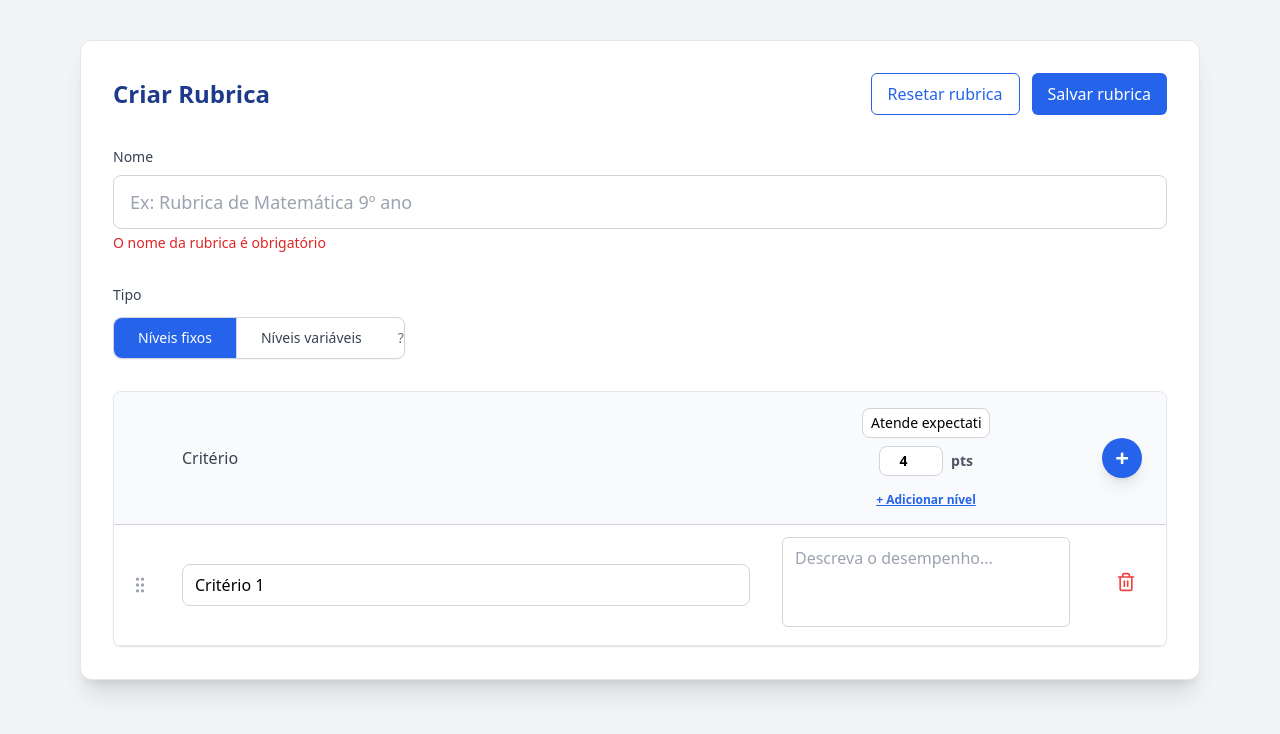
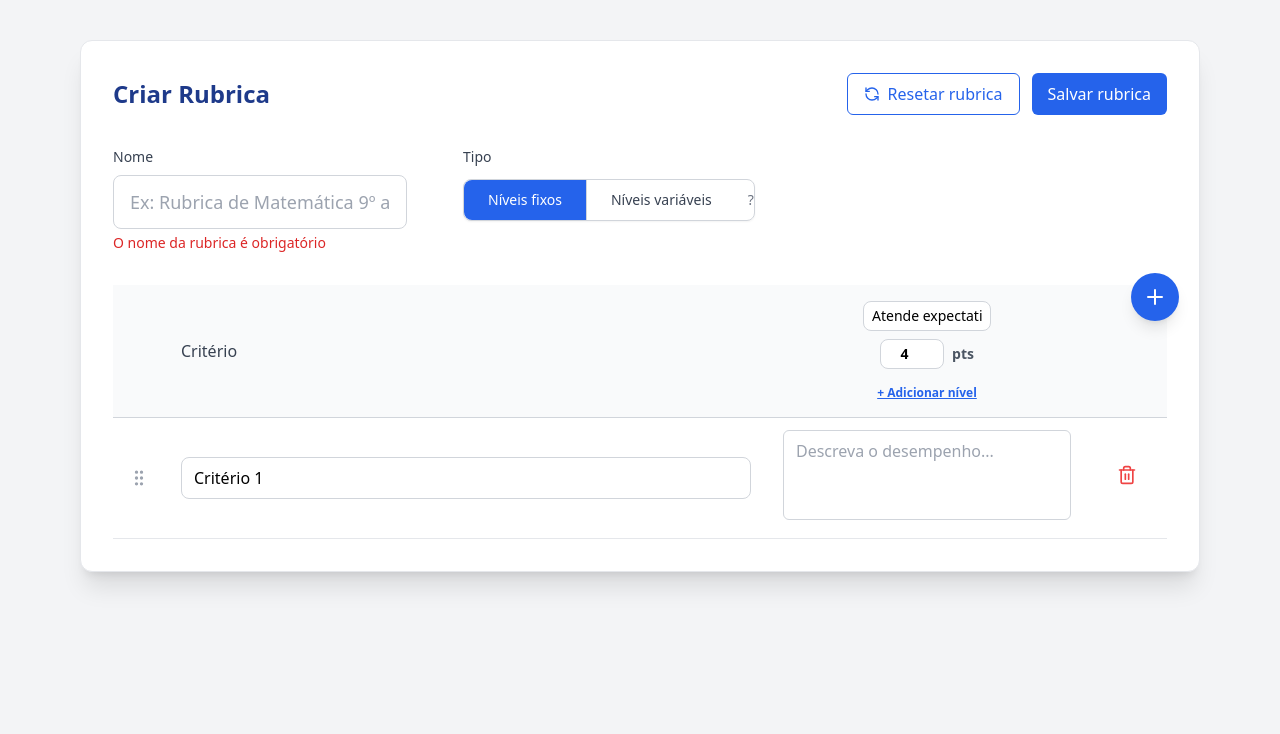
Before and after one commit to Jladislauu/Desafio-Positivo, a React (Vite) app in the folder rubric-app/client/: page / in a window 1280 px wide. Shown: the top 734 px of the page. Built offline with nearby package versions, Linux system fonts and the light colour scheme.

Commit message:
style: reajustando posicionamento de componentes no header para refinamento visual

```diff
--- a/rubric-app/client/src/App.tsx
+++ b/rubric-app/client/src/App.tsx
@@ -9,12 +9,14 @@ function AppContent() {
   const { rubric } = useRubric();
 
   return (
-    <div className="min-h-screen bg-gray-100"> {/* Fundo cinza opaco como pedido */}
-      <div className="max-w-6xl mx-auto px-4 py-10"> {/* Centralizado, com padding vertical */}
-        <div className="bg-white rounded-xl shadow-xl border border-gray-200 p-8"> {/* Card único, branco, com shadow forte e arredondado */}
+    <div className="min-h-screen bg-gray-100">
+      <div className="max-w-6xl mx-auto px-4 py-10">
+        <div className="bg-white rounded-xl shadow-xl border border-gray-200 p-8">
           <RubricHeader />
-          <RubricNameInput />
-          <TypeToggle />
+          <div className="flex items-start gap-6 mb-8"> {/* Flex para Name e Type lado a lado */}
+            <RubricNameInput />
+            <TypeToggle />
+          </div>
           <RubricTable />
         </div>
       </div>
--- a/rubric-app/client/src/components/RubricHeader.tsx
+++ b/rubric-app/client/src/components/RubricHeader.tsx
@@ -2,6 +2,7 @@
 import { useRubric } from '../context/RubricContext';
 import axios from 'axios';
 import { useState } from 'react';
+import { RefreshCcw } from 'lucide-react';
 
 export default function RubricHeader() {
   const { rubric, resetRubric } = useRubric();
@@ -33,16 +34,17 @@ export default function RubricHeader() {
   };
 
   return (
-    <div className="flex flex-col gap-4 mb-8"> {/* Added mb-8 for spacing inside card */}
+    <div className="flex flex-col gap-4 mb-8">
       <div className="flex justify-between items-center">
-        <h1 className="text-2xl font-semibold text-blue-900"> {/* Blue-dark, slightly smaller than 3xl for CoGrader fit */}
+        <h1 className="text-2xl font-semibold text-blue-900">
           Criar Rubrica
         </h1>
         <div className="flex gap-3">
           <button
             onClick={resetRubric}
-            className="px-4 py-2 border border-blue-600 text-blue-600 rounded-md hover:bg-blue-50 transition"
+            className="px-4 py-2 border border-blue-600 text-blue-600 rounded-md hover:bg-blue-50 transition flex items-center gap-2"
           >
+            <RefreshCcw className="w-4 h-4" />
             Resetar rubrica
           </button>
           <button
--- a/rubric-app/client/src/components/RubricNameInput.tsx
+++ b/rubric-app/client/src/components/RubricNameInput.tsx
@@ -4,14 +4,14 @@ export default function RubricNameInput() {
   const { rubric, updateRubric } = useRubric();
 
   return (
-    <div className="mb-8">
+    <div className="flex flex-col">
       <label className="block text-sm font-medium text-gray-700 mb-2">Nome</label>
       <input
         type="text"
         value={rubric.name}
         onChange={(e) => updateRubric({ name: e.target.value })}
         placeholder="Ex: Rubrica de Matemática 9º ano"
-        className="w-full px-4 py-3 border border-gray-300 rounded-lg focus:ring-2 focus:ring-blue-500 focus:border-transparent text-lg"
+        className="w-full max-w-md px-4 py-3 border border-gray-300 rounded-lg focus:ring-2 focus:ring-blue-500 focus:border-transparent text-lg"
       />
       {!rubric.name && (
         <p className="mt-1 text-sm text-red-600">O nome da rubrica é obrigatório</p>
--- a/rubric-app/client/src/components/RubricTable.tsx
+++ b/rubric-app/client/src/components/RubricTable.tsx
@@ -1,4 +1,4 @@
-// client/src/components/RubricTable.tsx
+// src/components/RubricTable.tsx
 import { useRubric } from '../context/RubricContext';
 import CriterionRow from './CriterionRow';
 import LevelHeaderCell from './LevelHeaderCell';
@@ -16,6 +16,7 @@ import {
   verticalListSortingStrategy,
 } from '@dnd-kit/sortable';
 import type { DragEndEvent } from '@dnd-kit/core';
+import { Plus } from 'lucide-react';
 
 export default function RubricTable() {
   const { rubric, addCriterion, moveCriterion } = useRubric();
@@ -30,7 +31,7 @@ export default function RubricTable() {
     if (!over || active.id === over.id) return;
 
     const oldIndex = rubric.criteria.findIndex((c) => c.id === active.id);
-    const newIndex = rubric.criteria.findIndex((c) => c.id === over.id); // ← AQUI ERA O ERRO
+    const newIndex = rubric.criteria.findIndex((c) => c.id === over.id);
 
     if (oldIndex !== newIndex) {
       moveCriterion(oldIndex, newIndex);
@@ -40,29 +41,20 @@ export default function RubricTable() {
   const criterionIds = rubric.criteria.map((c) => c.id!);
 
   return (
-    <div className="bg-white rounded-lg shadow-sm border border-gray-200 overflow-hidden">
+    <div className="relative mt-8">
       <DndContext sensors={sensors} collisionDetection={closestCenter} onDragEnd={handleDragEnd}>
-        <table className="w-full">
+        <table className="w-full border-collapse">
           <thead>
             <tr className="border-b border-gray-300 bg-gray-50">
               <th className="w-12 px-4 py-4"></th>
               <th className="px-4 py-4 text-left font-medium text-gray-700">Critério</th>
 
-              {/* Níveis fixos */}
               {rubric.type === 'fixed' &&
                 rubric.globalLevels?.map((_, i) => <LevelHeaderCell key={i} index={i} />)}
 
-              {/* Níveis variáveis — cabeçalho vazio (níveis ficam dentro da linha) */}
               {rubric.type === 'variable' && <th className="px-4 py-4"></th>}
 
-              <th className="w-20 px-4 py-4">
-                <button
-                  onClick={addCriterion}
-                  className="w-10 h-10 rounded-full bg-blue-600 text-white hover:bg-blue-700 flex items-center justify-center text-2xl shadow-lg transition"
-                >
-                  +
-                </button>
-              </th>
+              <th className="w-20 px-4 py-4"></th>
             </tr>
           </thead>
 
@@ -75,6 +67,15 @@ export default function RubricTable() {
           </tbody>
         </table>
       </DndContext>
+
+      {/* Botão + adicionado fora da tabela, pequeno e à direita */}
+      <button
+        onClick={addCriterion}
+        className="absolute top-0 right-0 mt-[-12px] mr-[-12px] w-12 h-12 rounded-full bg-blue-600 text-white hover:bg-blue-700 flex items-center justify-center text-3xl shadow-lg transition"
+        title="Adicionar critério"
+      >
+        <Plus className="w-6 h-6" />
+      </button>
     </div>
   );
 }
--- a/rubric-app/client/src/components/TypeToggle.tsx
+++ b/rubric-app/client/src/components/TypeToggle.tsx
@@ -44,7 +44,7 @@ export default function TypeToggle() {
   };
 
   return (
-    <div className="mb-8">
+    <div className="ml-8"> {/* Margem esquerda para alinhar ao lado do Name */}
       <span className="block text-sm font-medium text-gray-700 mb-3">Tipo</span>
       <div className="inline-flex rounded-lg shadow-sm border border-gray-300" role="group">
         <button
@@ -69,7 +69,10 @@ export default function TypeToggle() {
         >
           Níveis variáveis
         </button>
-        <span className="ml-3 flex items-center text-sm text-gray-500">
+        <span
+          className="ml-3 flex items-center text-sm text-gray-500 cursor-help"
+          title="Níveis fixos compartilham uma escala; níveis variáveis usam escalas diferentes."
+        >
           ?
         </span>
       </div>
```
